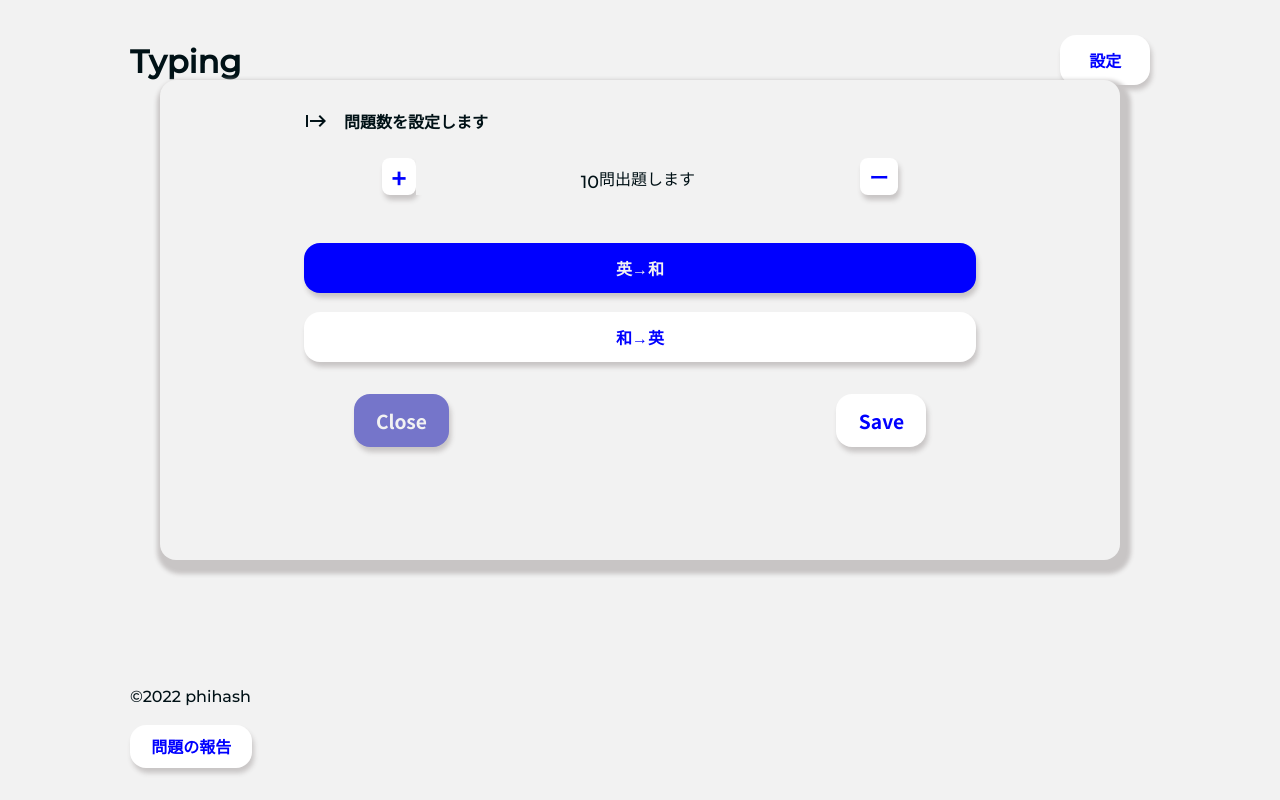
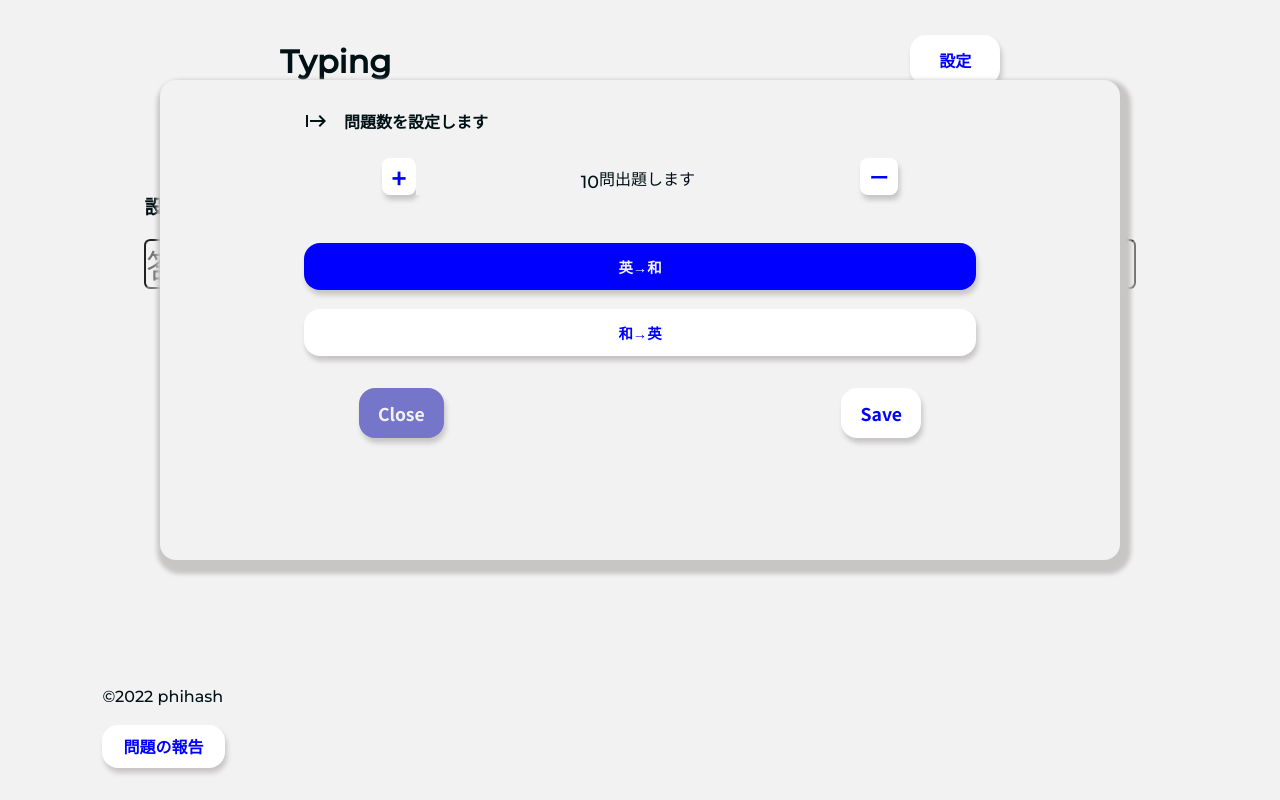
Before and after one commit to phihash/Typing, a website: page index.html in a window 1280 px wide. Both pictures are taken after a click on the button "設定". Drawn offline with nearby package versions, Linux system fonts and the light colour scheme.

Commit message:
css修正,0問のときの表示変更

```diff
--- a/src/index.js
+++ b/src/index.js
@@ -119,7 +119,11 @@ typingArea.addEventListener("keypress",(e) => {
         }
 
         let p2 = document.createElement("p");
+        if(solvedQuestionNumber == 0){
+         p2.innerHTML = "1問も正解しませんでした"+"<br></br>"+"正答率:0%";
+        }else{
         p2.innerHTML = questionNumber+"問中"+solvedQuestionNumber+"問正解しました。"+"<br></br>"+"正答率:"+Math.floor(solvedQuestionNumber/questionNumber*100)+"%";
+        }
         let scoreArea = document.createElement("div");
         scoreArea.classList.add("scoreArea");
         scoreArea.appendChild(p2);
@@ -129,7 +133,11 @@ typingArea.addEventListener("keypress",(e) => {
         const hrefValue = 'https://twitter.com/intent/tweet?button_hashtag=Typing&ref_src=twsrc%5Etfw';
         tweetButton.setAttribute('href',hrefValue);
         tweetButton.className = "twitter-share-button";
-        tweetButton.setAttribute('data-text', questionNumber+"問中"+solvedQuestionNumber+"問正解しました!");
+        if(solvedQuestionNumber == 0){
+          tweetButton.setAttribute('data-text', "1問も正解しませんでした");
+        }else{
+          tweetButton.setAttribute('data-text', questionNumber+"問中"+solvedQuestionNumber+"問正解しました!");
+        }
 
         const script = document.createElement('script');
         script.setAttribute('src', 'https://platform.twitter.com/widgets.js');
--- a/style.css
+++ b/style.css
@@ -36,7 +36,7 @@ button:hover{
   min-height: 100vh;
 }
 .wrapper{
-  width: 300px;
+  width: 320px;
   margin: 0 auto;
 }
 
@@ -61,6 +61,7 @@ button:hover{
 }
 
 .jToEButton,.eToJButton{
+  font-size:0.9rem;
   width:70%;
   margin: 0 auto;
   margin-top: 1.2rem;
@@ -72,13 +73,13 @@ button:hover{
 
 
 .settingSaveButton{
-  padding: 0.8rem 1.4rem;
-  font-size: 1.2rem;
+  padding: 0.8rem 1.2rem;
+  font-size: 1.1rem;
 }
 
 .closeButton{
-  padding: 0.8rem 1.4rem;
-  font-size: 1.2rem;
+  padding: 0.8rem 1.2rem;
+  font-size: 1.1rem;
   color:#f2f2f2;
   background-color: rgb(117, 117, 202);
 }
@@ -96,7 +97,7 @@ button:hover{
 
 @media screen and (min-width:720px) {
   .wrapper{
-    width: 1020px;
+    width: 720px;
   }
 }
 
@@ -108,7 +109,7 @@ button:hover{
 .questionSentenceArea{
   font-family: 'Noto Sans JP', sans-serif;
   font-size: 1.3rem;
-  width: 85%;
+  width: 88%;
   margin: 0 auto;
 }
 
@@ -126,7 +127,7 @@ button:hover{
   font-size: 2rem;
   border-radius: 0.4rem;
   font-family: 'Noto Sans JP', sans-serif;
-  width: 85%;
+  width: 88%;
   margin: 0 auto;
   margin-top: 1.2rem;
 }
@@ -245,9 +246,11 @@ main{
   font-weight: 600;
 }
 
-@media screen and (min-width:420px) {
+@media screen and (min-width:480px) {
   .footer{
     width: 1020px;
+    margin: 0 auto;
+    margin-left:8%;
   }
   .footerButton{
     display: block;
```
Also changed, not shown: dist/main.js.
